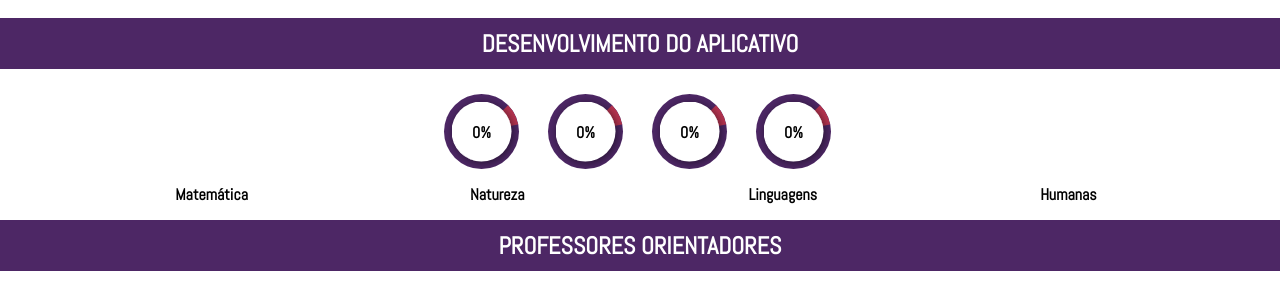
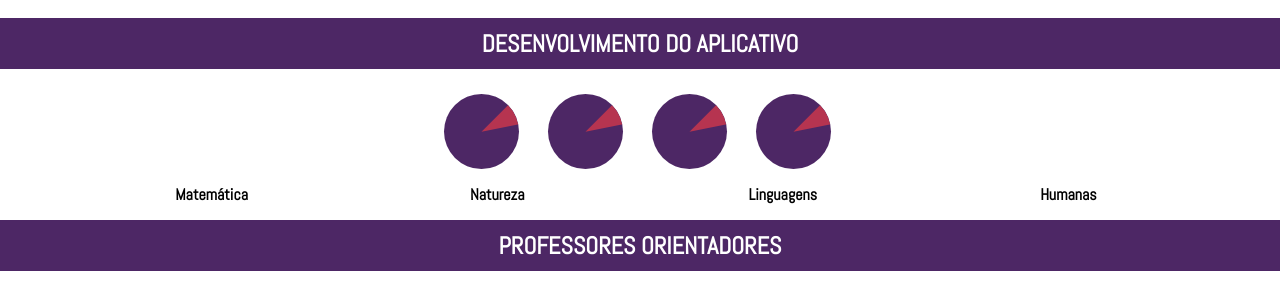
Before and after one commit to euesdrasgois/athenados, a PHP site: page / in a window 1280 px wide. Shown: the part 1852-2135 px from the top of the page. Run offline with PHP 8.4, Linux system fonts and the light colour scheme; data that the repository does not hold is empty.

Commit message:
Update graph.css

```diff
--- a/graphs/graph.css
+++ b/graphs/graph.css
@@ -8,7 +8,7 @@
 }
 
 .chart{
-    position: relative;
+    /*position: relative;*/
     width:75px;
     height:75px;
 
@@ -23,7 +23,7 @@
     height: 100%;
     border-radius: 50%;
 
-    position:absolute;
+    /*position:absolute;*/
 }
 .chart .radio_chart.animate{
     animation-name: circled;
@@ -40,7 +40,7 @@
 .chart .cap{
     border-top: #fff 3px solid;
     border-left: #fff 2px solid;
-    position:absolute;
+    /*position:absolute;*/
     width: 100%;
     height: 100%;
 
@@ -61,7 +61,7 @@
     font-size:100%;
     top:37.5%;
 
-    position:absolute;
+   /* position:absolute;*/
 
 
   }
```
